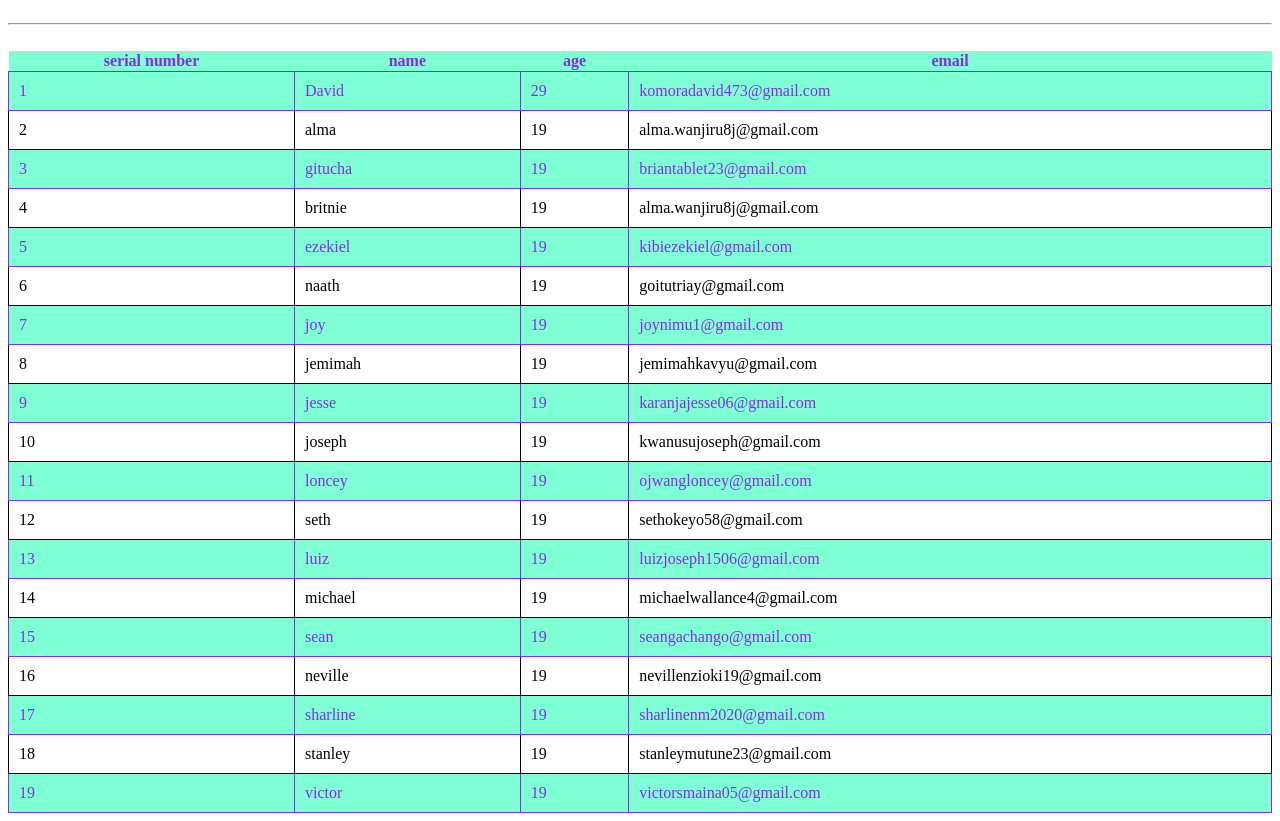
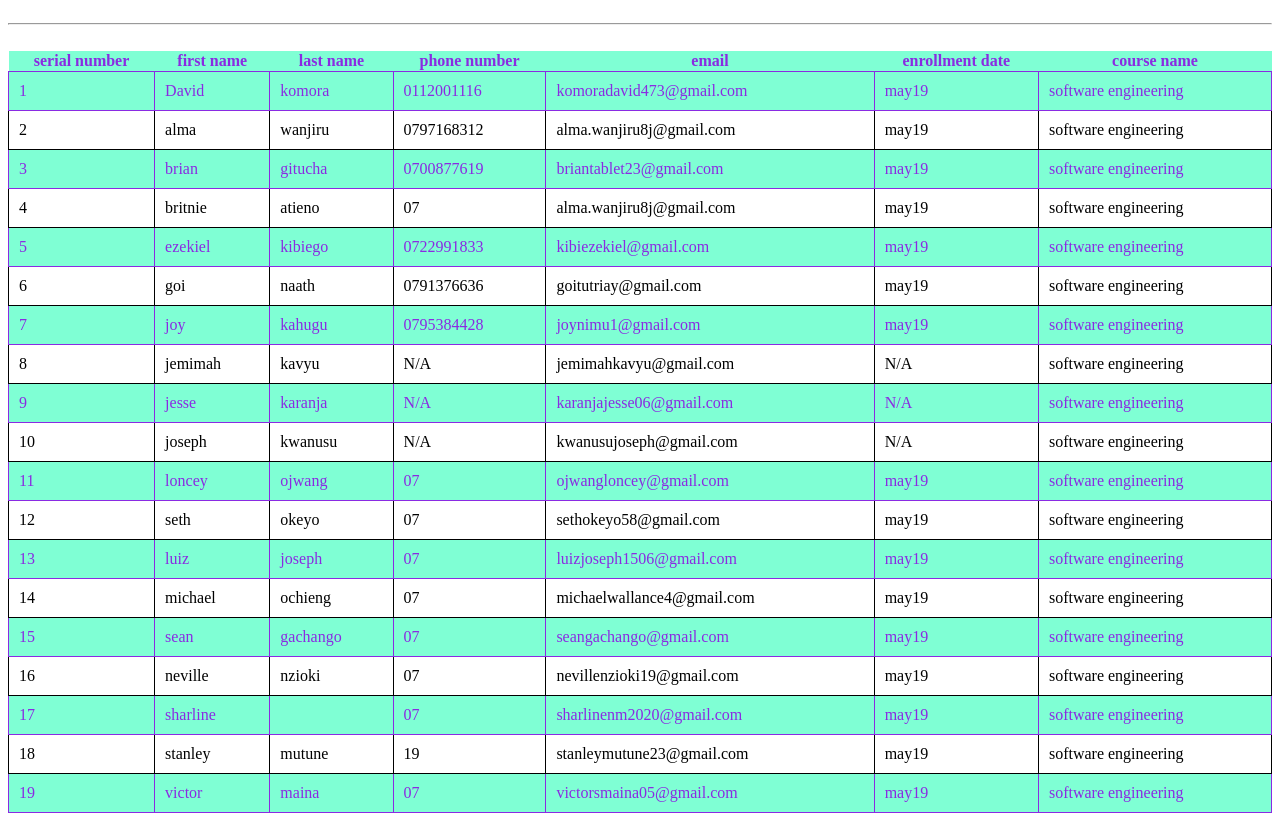
Before and after one commit to david-komora17/CSS-tables, a plain HTML site: page table.html in a window 1280 px wide. Shown: the part 360-1181 px from the top of the page. Drawn offline with Linux system fonts and the light colour scheme.

Commit message:
new commit

```diff
--- a/table.html
+++ b/table.html
@@ -64,126 +64,186 @@
         <thead>
             <tr>
                 <th>serial number</th>
-                <th>name</th>
-                <th>age</th>
+                <th>first name</th>
+                <th>last name</th>
+                <th>phone number</th>
                 <th>email</th>
+                <th>enrollment date</th>
+                <th>course name</th>
+
             </tr>
         </thead>
         <tbody>
             <tr>
                 <td>1</td>
                 <td>David</td>
-                <td>29</td>
+                <td>komora</td>
+                <td>0112001116</td>
                 <td>komoradavid473@gmail.com</td>
-
+                <td>may19</td>
+                <td>software engineering</td>
             </tr>
             <tr>
                 <td>2</td>
                 <td>alma</td>
-                <td>19</td>
+                <td>wanjiru</td>
+                <td>0797168312</td>
                 <td>alma.wanjiru8j@gmail.com</td>
+                <td>may19</td>
+                <td>software engineering</td>
             </tr>
             <tr>
                 <td>3</td>
+                <td>brian</td>
                 <td>gitucha</td>
-                <td>19</td>
+                <td>0700877619</td>
                 <td>briantablet23@gmail.com</td>
+                <td>may19</td>
+                <td>software engineering</td>
             </tr>
             <tr>
                 <td>4</td>
                 <td>britnie</td>
-                <td>19</td>
+                <td>atieno</td>
+                <td>07</td>
                 <td>alma.wanjiru8j@gmail.com</td>
+                <td>may19</td>
+                <td>software engineering</td>
             </tr>
             <tr>
                 <td>5</td>
                 <td>ezekiel</td>
-                <td>19</td>
+                <td>kibiego</td>
+                <td>0722991833</td>
                 <td>kibiezekiel@gmail.com</td>
+                <td>may19</td>
+                <td>software engineering</td>
             </tr>
             <tr>
                 <td>6</td>
+                <td>goi</td>
                 <td>naath</td>
-                <td>19</td>
+                <td>0791376636</td>
                 <td>goitutriay@gmail.com</td>
+                <td>may19</td>
+                <td>software engineering</td>
             </tr>
             <tr>
                 <td>7</td>
                 <td>joy</td>
-                <td>19</td>
+                <td>kahugu</td>
+                <td>0795384428</td>
                 <td>joynimu1@gmail.com</td>
+                <td>may19</td>
+                <td>software engineering</td>
             </tr>
             <tr>
                 <td>8</td>
                 <td>jemimah</td>
-                <td>19</td>
+                <td>kavyu</td>
+                <td>N/A</td>
                 <td>jemimahkavyu@gmail.com</td>
+                <td>N/A</td>
+                <td>software engineering</td>
             </tr>
             <tr>
                 <td>9</td>
                 <td>jesse</td>
-                <td>19</td>
+                <td>karanja</td>
+                <td>N/A</td>
                 <td>karanjajesse06@gmail.com</td>
+                <td>N/A</td>
+                <td>software engineering</td>
             </tr>
             <tr>
                 <td>10</td>
                 <td>joseph</td>
-                <td>19</td>
+                <td>kwanusu</td>
+                <td>N/A</td>
                 <td>kwanusujoseph@gmail.com</td>
+                <td>N/A</td>
+                <td>software engineering</td>
             </tr>
             <tr>
                 <td>11</td>
                 <td>loncey</td>
-                <td>19</td>
+                <td>ojwang</td>
+                <td>07</td>
                 <td>ojwangloncey@gmail.com</td>
+                <td>may19</td>
+                <td>software engineering</td>
             </tr>
             <tr>
                 <td>12</td>
                 <td>seth</td>
-                <td>19</td>
+                <td>okeyo</td>
+                <td>07</td>
                 <td>sethokeyo58@gmail.com</td>
+                <td>may19</td>
+                <td>software engineering</td>
             </tr>
             <tr>
                 <td>13</td>
                 <td>luiz</td>
-                <td>19</td>
+                <td>joseph</td>
+                <td>07</td>
                 <td>luizjoseph1506@gmail.com</td>
+                <td>may19</td>
+                <td>software engineering</td>
             </tr>
             <tr>
                 <td>14</td>
                 <td>michael</td>
-                <td>19</td>
+                <td>ochieng</td>
+                <td>07</td>
                 <td>michaelwallance4@gmail.com</td>
+                <td>may19</td>
+                <td>software engineering</td>
             </tr>
             <tr>
                 <td>15</td>
                 <td>sean</td>
-                <td>19</td>
+                <td>gachango</td>
+                <td>07</td>
                 <td>seangachango@gmail.com</td>
+                <td>may19</td>
+                <td>software engineering</td>
             </tr>
             <tr>
                 <td>16</td>
                 <td>neville</td>
-                <td>19</td>
+                <td>nzioki</td>
+                <td>07</td>
                 <td>nevillenzioki19@gmail.com</td>
+                <td>may19</td>
+                <td>software engineering</td>
             </tr>
             <tr>
                 <td>17</td>
                 <td>sharline</td>
-                <td>19</td>
+                <td></td>
+                <td>07</td>
                 <td>sharlinenm2020@gmail.com</td>
+                <td>may19</td>
+                <td>software engineering</td>
             </tr>
             <tr>
                 <td>18</td>
                 <td>stanley</td>
+                <td>mutune</td>
                 <td>19</td>
                 <td>stanleymutune23@gmail.com</td>
+                <td>may19</td>
+                <td>software engineering</td>
             </tr>
             <tr>
                 <td>19</td>
                 <td>victor</td>
-                <td>19</td>
+                <td>maina</td>
+                <td>07</td>
                 <td>victorsmaina05@gmail.com</td>
+                <td>may19</td>
+                <td>software engineering</td>
             </tr>
 
 
```
